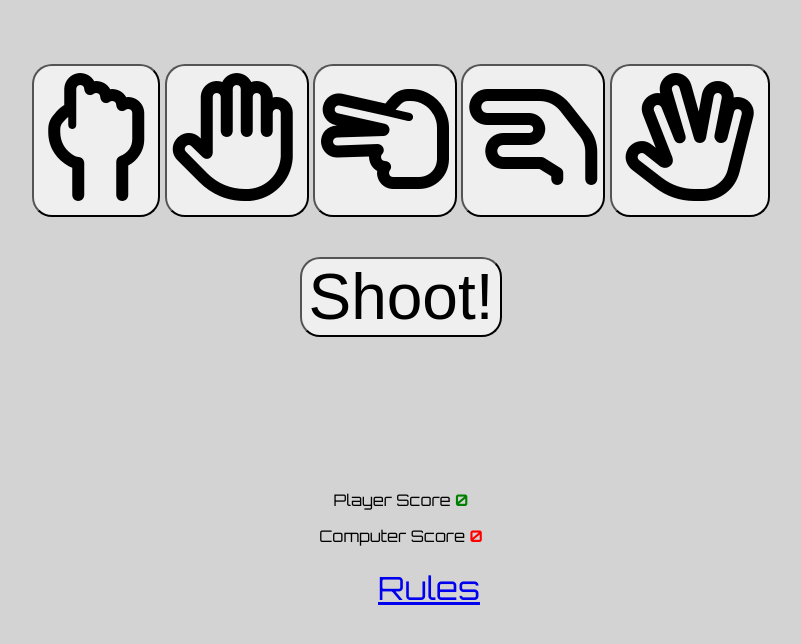
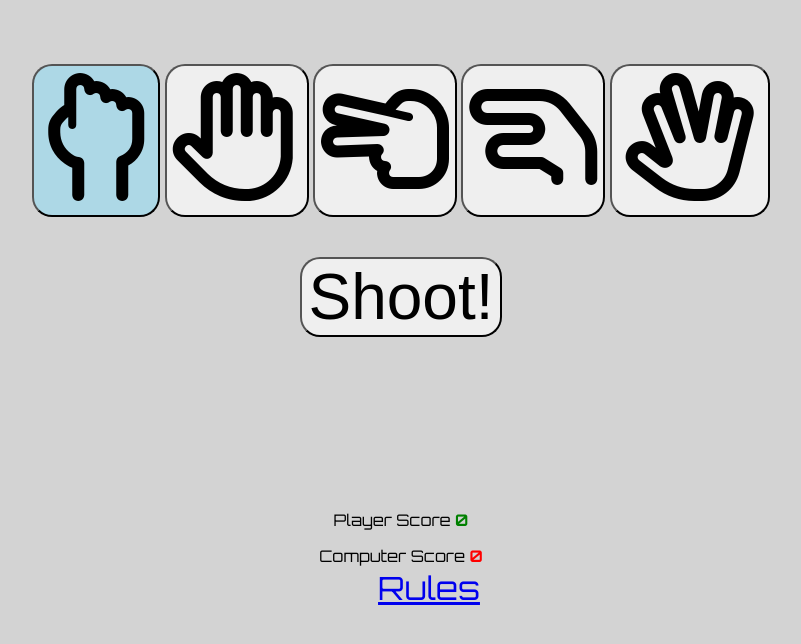
Before and after one commit to ZSMDG/spock-vs-gorn, a plain HTML site: page index.html in a window 1280 px wide. In both pictures the pointer is over the button 335 px from the left and 312 px from the top of the page. Shown: the part 172-816 px from the top of the page, without its empty margins (239-1040 px from the left). Drawn offline with Linux system fonts and the light colour scheme.

Commit message:
Add styling to buttons to change color on hover

```diff
--- a/assets/css/styles.css
+++ b/assets/css/styles.css
@@ -41,12 +41,24 @@ h2 {
     margin: 20px 0;
 }
 
+.control:hover {
+    background-color: lightblue;
+}
+
 .shoot-button {
     font-size: 400%;
     border-radius: 20px;
     margin: 20px 0;
 }
 
+.shoot-button:hover {
+    background-color: orange;
+}
+
+.score-area {
+    margin-top: 20px;
+    width: 100%;
+}
 
 #player-score {
     color: green;
```
